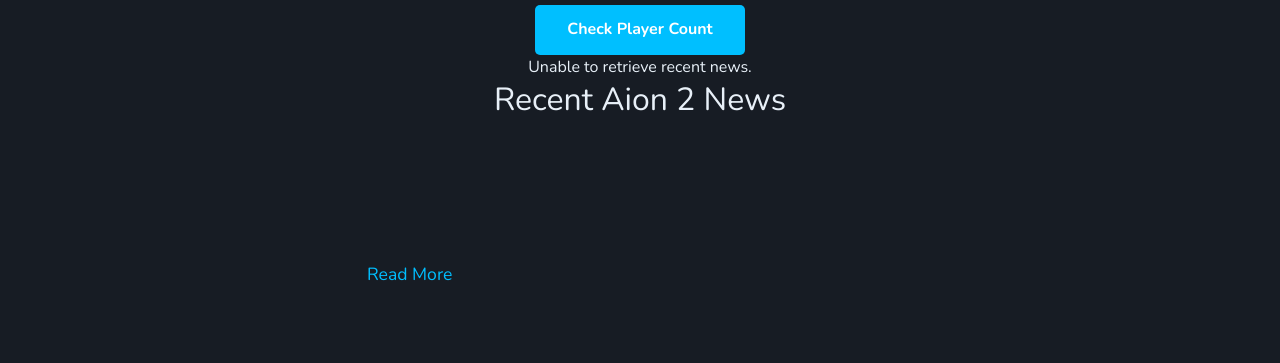
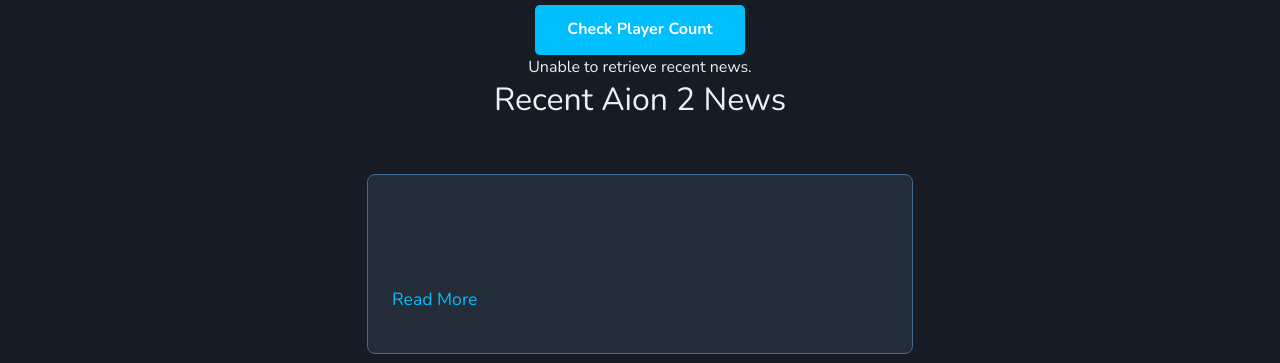
Before and after one commit to rmozzetti/rmozzetti.github.io, a plain HTML site: page aion2/index.html in a window 1280 px wide. Shown: the part 589-952 px from the top of the page. Drawn offline with nearby package versions, Linux system fonts and the light colour scheme; no server answers.

Commit message:
Enhance styles for news section
Added styles for news section and news articles.

```diff
--- a/aion2/css/styles.css
+++ b/aion2/css/styles.css
@@ -228,6 +228,8 @@ input[type="radio"] {
   accent-color: var(--header);
 }
 
+/* News */
+
 #news {
   white-space: pre-line;
   text-align: left;
@@ -249,3 +251,11 @@ input[type="radio"] {
   font-size: 1.1rem;
   margin-bottom: 1rem;
 }
+
+.newsArticle {
+  background-color: var(--surface);
+  border: 1px solid var(--border);
+  border-radius: 8px;
+  padding: 1.5rem;
+  margin-bottom: 1.5rem;
+}
```
